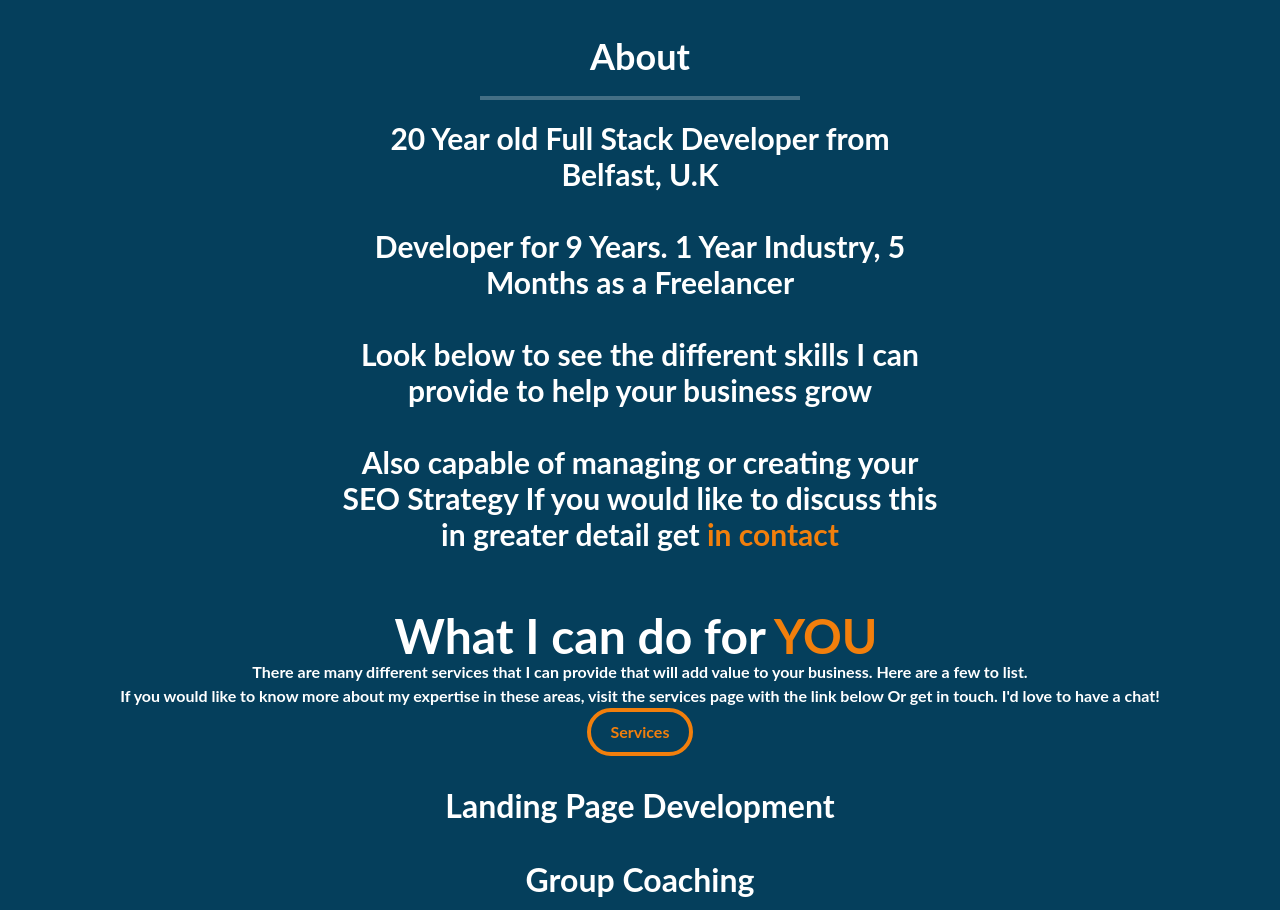
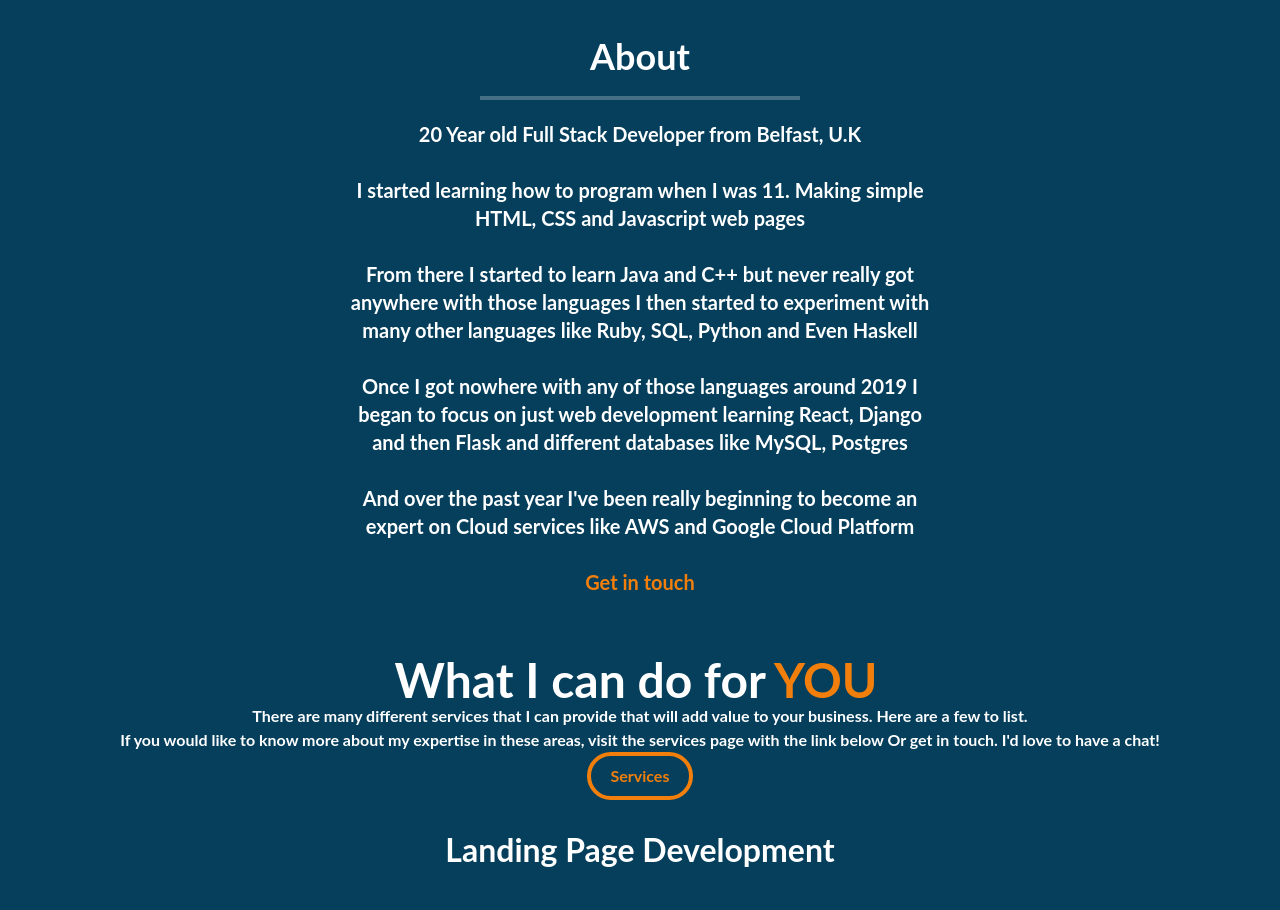
Before and after one commit to ConorMcNamee/old-portfolio, a Next.js app: page / in a window 1280 px wide. Shown: the part 920-1830 px from the top of the page. Built offline with nearby package versions, Linux system fonts and the light colour scheme.

Commit message:
Updated the about me section

```diff
--- a/components/Index/About.tsx
+++ b/components/Index/About.tsx
@@ -7,27 +7,39 @@ export default function  About() {
             <div className='flex flex-col text-center md:w-[50%] mt-10'>
                 <h3 className="text-4xl m-5">About</h3>
                 <hr className="border-2 opacity-25 w-[50%] self-center" />
-                <div className="text-xl m-5 md:text-3xl">
+                <div className="text-xl m-5">
 
-                    <p className="">
+                    <p>
                         20 Year old Full Stack Developer from Belfast, U.K
                     </p>
 
                     <br />
 
-                    <p className="">
-                        Developer for 9 Years. 1 Year Industry, 5 Months as a Freelancer
+                    <p>
+                    I started learning how to program when I was 11. Making simple HTML, CSS and Javascript web pages‍
                     </p>
 
                     <br />
 
-                    <p>Look below to see the different skills I can provide to help your business grow</p>
+                    <p>From there I started to learn Java and C++ but never really got anywhere with those languages
+                        I then started to experiment with many other languages like Ruby, SQL, Python and Even Haskell</p>
 
                     <br />
 
                     <p>
-                        Also capable of managing or creating your SEO Strategy If you would like to discuss
-                        this in greater detail get <Link className="text-theme-highlight" href="/contact">in contact</Link>
+                        Once I got nowhere with any of those languages around 2019 I began to focus on just web development
+                        learning React, Django and then Flask and different databases like MySQL, Postgres
+                    </p>
+                    <br />
+                    <p>
+                        And over the past year I've been really beginning to become an expert on Cloud services like AWS and Google Cloud Platform
+                    </p>
+
+                    <br />
+
+                    <p>
+
+                        <Link className="text-theme-highlight" href="/contact">Get in touch</Link>
                     </p>
                 </div>
             </div>
```
